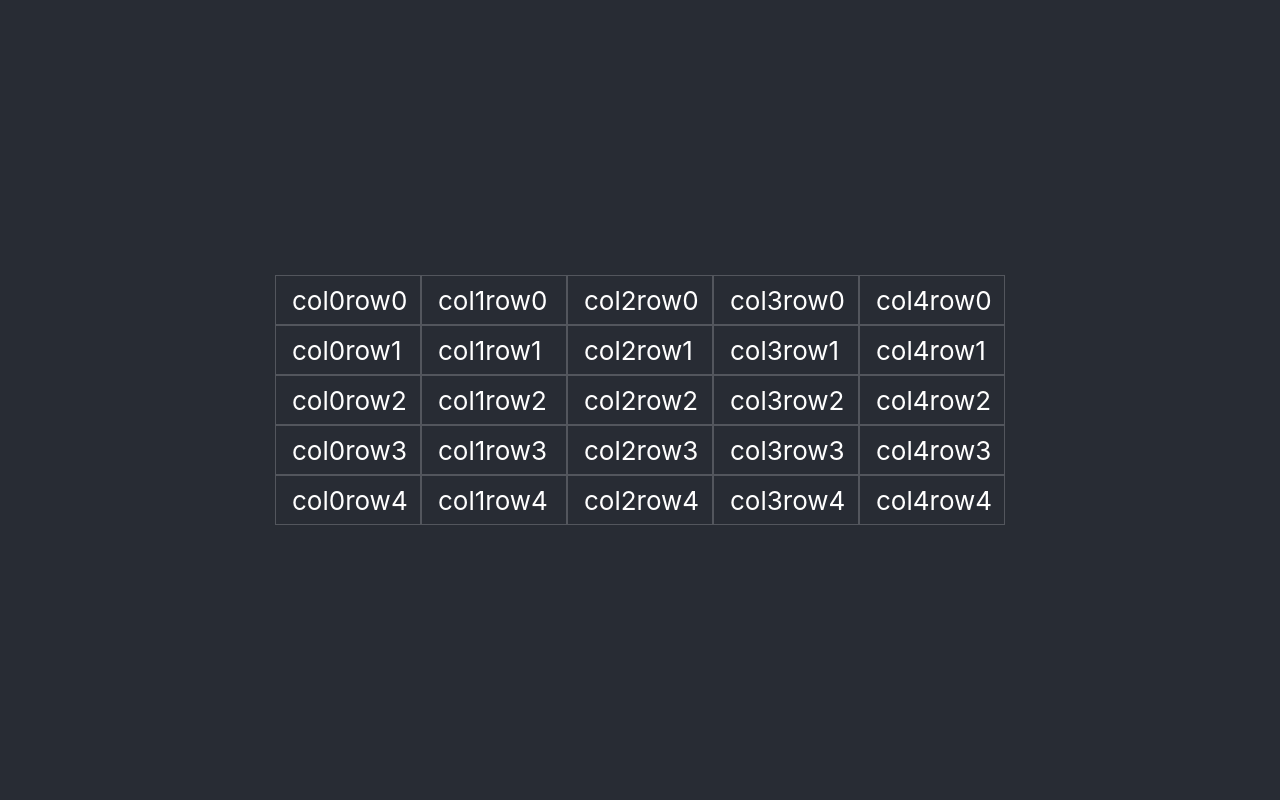
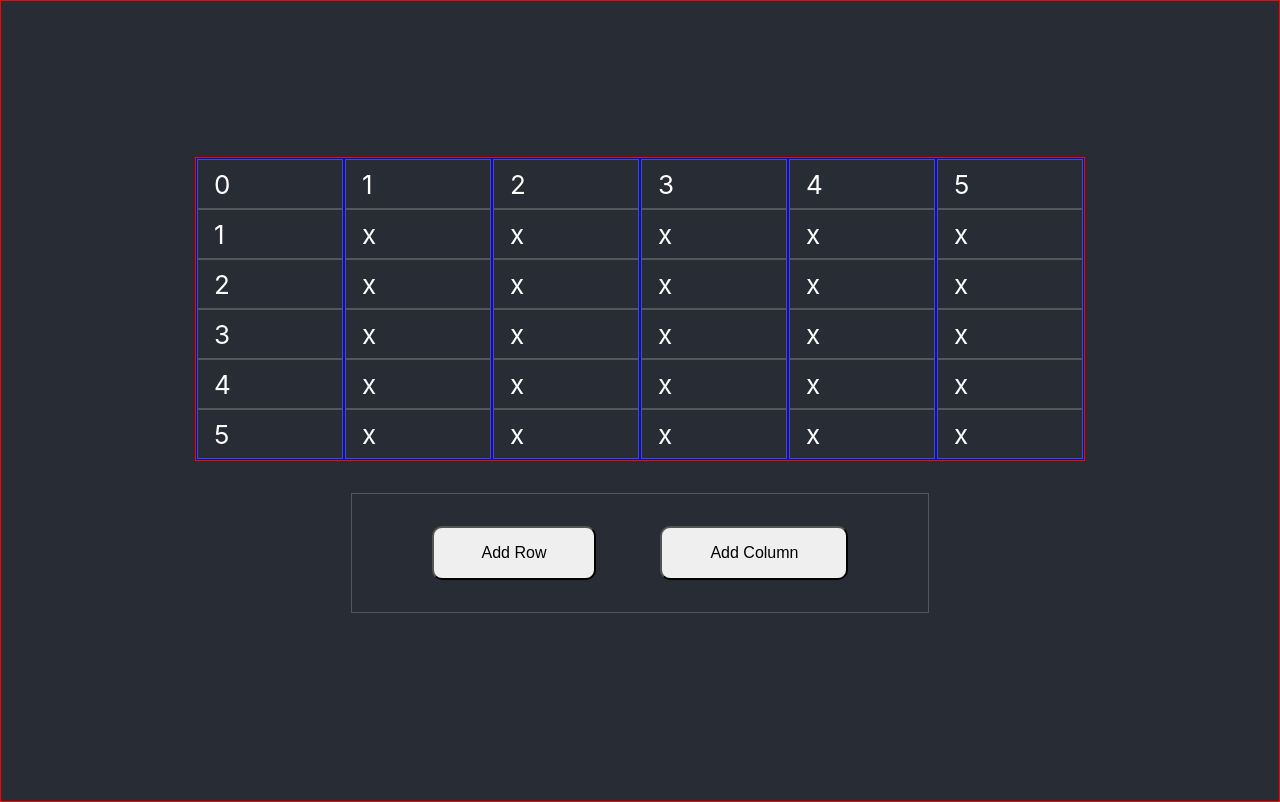
Before and after one commit to chriswillsflannery/typescript-spreadsheet, a React (Create React App) app: page / in a window 1280 px wide. Built offline with nearby package versions, Linux system fonts and the light colour scheme.

Commit message:
added control panel

```diff
--- a/src/App.css
+++ b/src/App.css
@@ -1,3 +1,6 @@
+:root {
+  --grey: rgba(255,255,255,0.2);
+}
 
 .App {
   background-color: #282c34;
@@ -8,6 +11,26 @@
   justify-content: center;
   font-size: calc(10px + 2vmin);
   color: white;
+  border: 1px solid red;
+}
+
+.Controller {
+  display: flex;
+  margin: 2rem;
+  padding: 0 3rem;
+  border: 1px solid;
+  border-color: var(--grey);
+}
+
+.Controller button {
+  padding: 1rem 3rem;
+  margin: 2rem;
+  border-radius: 10px;
+  font-size: 1rem;
+}
+
+.grid-column {
+  border: 1px solid blue;
 }
 
 .grid-cell {
@@ -18,5 +41,5 @@
   width: 8rem;
   height: 3rem;
   border: 1px solid;
-  border-color: rgba(255,255,255,0.2);
+  border-color: var(--grey);
 }
--- a/src/App.tsx
+++ b/src/App.tsx
@@ -5,25 +5,32 @@ import './App.css';
 
 const App: React.FC = () => {
 
-  const [numRows, setNumRows] = useState(5);
-  const [numColumns, setNumColumns] = useState(5);
+  const [numRows, setNumRows] = useState(6);
+  const [numColumns, setNumColumns] = useState(6);
 
   const StyledGrid = styled.div`
+    border: 1px solid red;
     display: grid;
-    grid-template-columns: repeat(${numRows}, 1fr);
+    grid-template-columns: repeat(${numColumns}, 1fr);
   `;
 
   const columns = [];
   for (let i = 0; i < numColumns; i++) {
-    columns.push(<Column key={`col${i}`} uq={`col${i}`} rows={numRows} />)
+    columns.push(<Column key={`col${i}`} col={i} rows={numRows} />)
   }
 
   return (
-    <div className="App">
-      <StyledGrid>
-        {columns}
-      </StyledGrid>
-    </div>
+    <>
+      <div className="App">
+        <StyledGrid>
+          {columns}
+        </StyledGrid>
+        <div className="Controller">
+          <button onClick={() => setNumRows(numRows + 1)}>Add Row</button>
+          <button onClick={() => setNumColumns(numColumns + 1)}>Add Column</button>
+        </div>
+      </div>
+    </>
   );
 }
 
--- a/src/components/Cell.tsx
+++ b/src/components/Cell.tsx
@@ -1,12 +1,18 @@
 import React from 'react';
 
 interface Props {
-  disp: string;
+  col: number;
+  row: number;
 }
 
-const Cell: React.FC<Props> = ({ disp }) => {
+const Cell: React.FC<Props> = ({ col, row }) => {
   return (
-    <div className="grid-cell ruler" >{disp}</div>
+    <div className="grid-cell ruler" >
+      {(col === 0 && row === 0) && 0}
+      {(col === 0 && row !== 0) && row}
+      {(col !== 0 && row === 0) && col}
+      {(col !== 0 && row !== 0) && 'x'}
+    </div>
   )
 }
 
--- a/src/components/Column.tsx
+++ b/src/components/Column.tsx
@@ -2,15 +2,15 @@ import React from 'react';
 import Cell from './Cell';
 
 interface Props {
-  uq: string;
+  col: number;
   rows: number;
 }
 
-const Column: React.FC<Props> = ({ uq, rows }) => {
+const Column: React.FC<Props> = ({ col, rows }) => {
 
   const cells = [];
   for (let i = 0; i < rows; i++) {
-    cells.push(<Cell disp={`${uq}row${i}`} key={`row${i}`} />)
+    cells.push(<Cell key={`row${i}`} col={col} row={i} />)
   }
 
   return (
```
